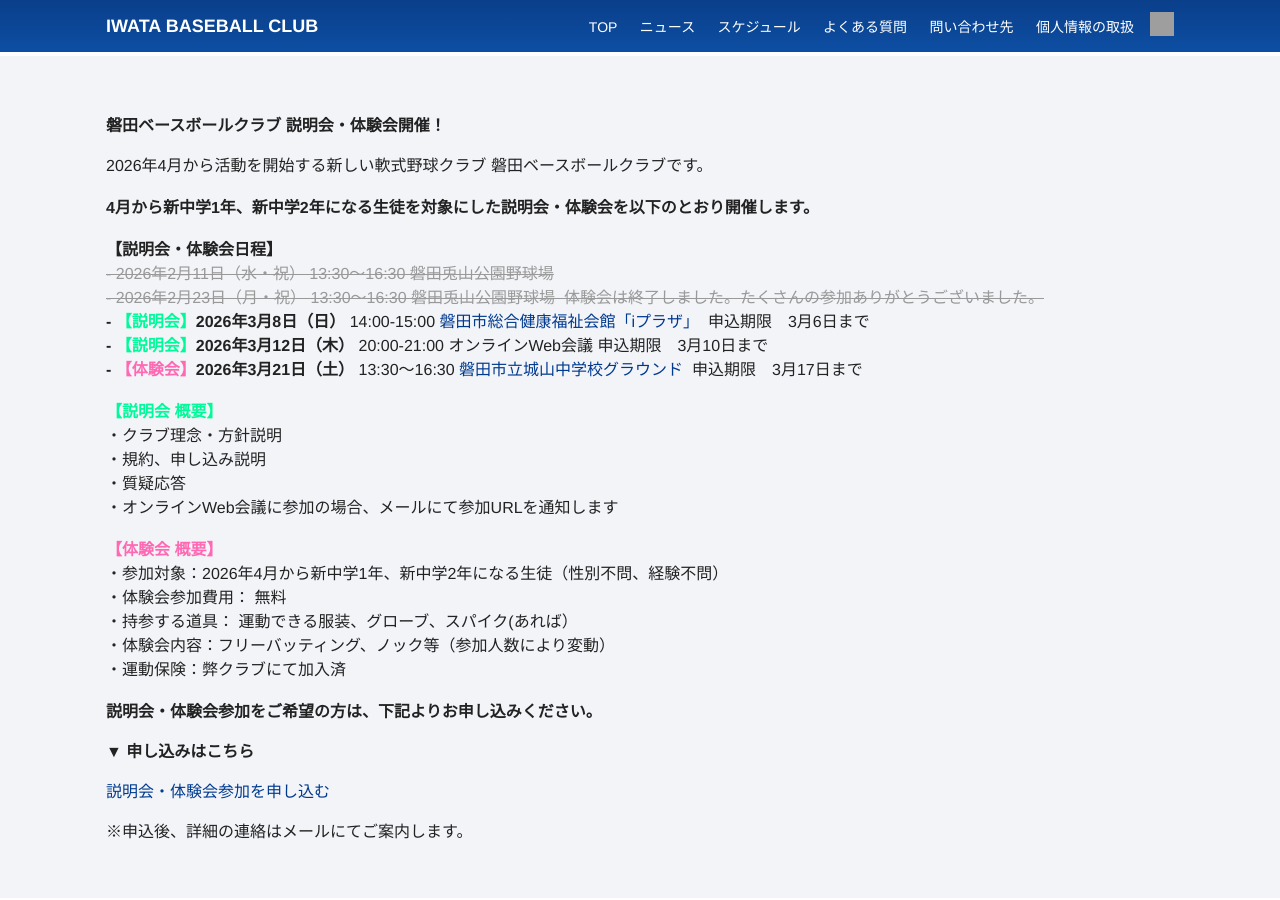
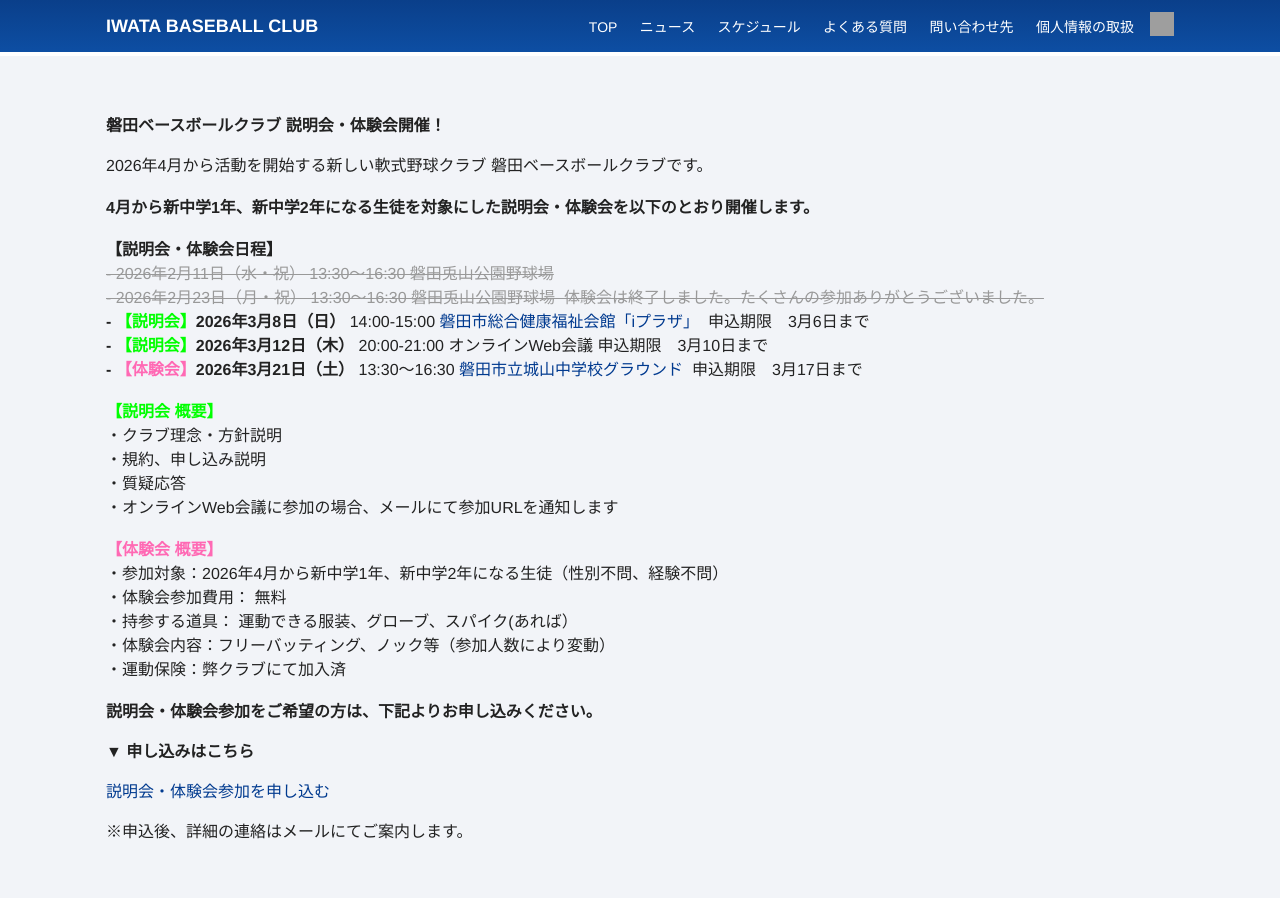
Before and after one commit to moutineigo/baseball, a Jekyll site: the page built from index.md, in a window 1280 px wide and 900 px high. Built offline with Jekyll 4.4.1, drawn with Linux system fonts in a browser that asks for light colours; grey boxes are pictures that could not be loaded.

Commit message:
Update home.html

```diff
--- a/_layouts/home.html
+++ b/_layouts/home.html
@@ -24,14 +24,14 @@ layout: default
    </span>
   </span><br>
 
-  <strong> - <span style="color:#00fa9a;">【説明会】</span>2026年3月8日（日）</strong> 14:00-15:00
+  <strong> - <span style="color:#00ff00;">【説明会】</span>2026年3月8日（日）</strong> 14:00-15:00
   <a href="https://maps.app.goo.gl/5rSWDvwzP6dJcosk8"
    target="_blank"
    rel="noopener">
    磐田市総合健康福祉会館「iプラザ」
    </a>&nbsp;申込期限　3月6日まで<BR>
 
-  <strong> - <span style="color:#00fa9a;">【説明会】</span>2026年3月12日（木）</strong> 20:00-21:00 オンラインWeb会議&nbsp;申込期限　3月10日まで<br>
+  <strong> - <span style="color:#00ff00;">【説明会】</span>2026年3月12日（木）</strong> 20:00-21:00 オンラインWeb会議&nbsp;申込期限　3月10日まで<br>
 
   <strong> - <span style="color:#ff69b4;">【体験会】</span>2026年3月21日（土）</strong> 13:30〜16:30
   <a href="https://maps.app.goo.gl/nu74oAHkHiKY7GsV6"
@@ -41,7 +41,7 @@ layout: default
    </a>
    &nbsp;申込期限　3月17日まで<br><br>
 
-  <strong><span style="color:#00fa9a;">【説明会 概要】</span></strong><br>
+  <strong><span style="color:#00ff00;">【説明会 概要】</span></strong><br>
 ・クラブ理念・方針説明<br>
 ・規約、申し込み説明<br>
 ・質疑応答<br>
```
